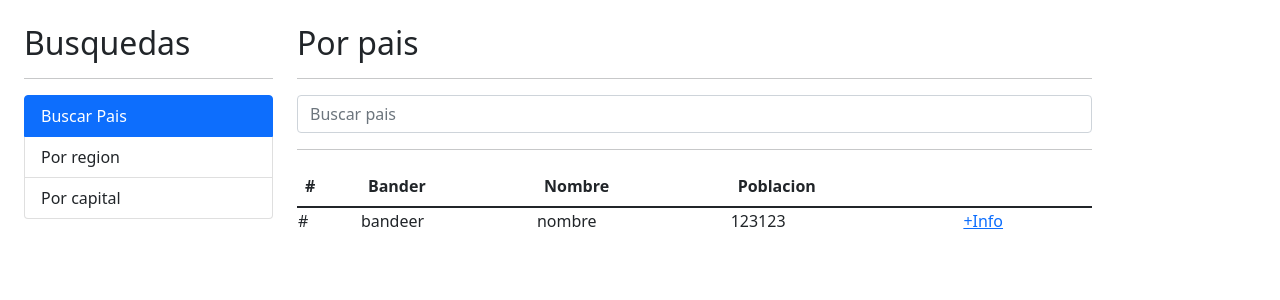
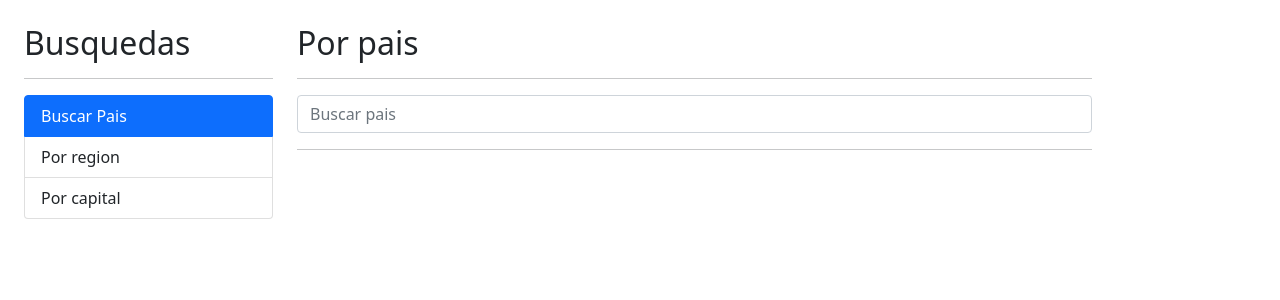
Before and after one commit to davidcrc/paisesApp, an Angular app: page / in a window 1280 px wide. Shown: the top 300 px of the page. Built offline with nearby package versions, Linux system fonts and the light colour scheme.

Commit message:
8-15. Llenar la tabla de paises

```diff
--- a/src/app/pais/pages/por-pais/por-pais.component.html
+++ b/src/app/pais/pages/por-pais/por-pais.component.html
@@ -22,7 +22,7 @@
 </div>
 
 <!-- TODO: Refactor this to component -->
-<div *ngIf="!hayError" class="row">
+<div *ngIf="paises.length > 0" class="row">
   <div class="col">
     <table class="table table-hover">
       <thead>
@@ -35,13 +35,17 @@
         </tr>
       </thead>
       <tbody>
-        <td>#</td>
-        <td>bandeer</td>
-        <td>nombre</td>
-        <td>123123</td>
-        <td>
-          <a href="#">+Info</a>
-        </td>
+        <tr *ngFor="let pais of paises; let i = index" >
+          <td>{{i+1}}</td>
+          <td>
+            <img [src]="pais.flags.png" alt="" class="small-flag" >
+          </td>
+          <td>{{pais.name.common}}</td>
+          <td>{{pais.population | number}}</td>
+          <td>
+            <a [routerLink]="['/pais', pais.cca2]"  >+Ver..</a>
+          </td>
+        </tr>
       </tbody>
     </table>
   </div>
--- a/src/app/pais/pages/por-pais/por-pais.component.ts
+++ b/src/app/pais/pages/por-pais/por-pais.component.ts
@@ -1,4 +1,5 @@
 import { Component, OnInit } from '@angular/core';
+import { Country } from '../../interfaces/pais.interface';
 import { PaisService } from '../../services/pais.service';
 
 @Component({
@@ -9,6 +10,7 @@
 export class PorPaisComponent implements OnInit {
   termino: string = '';
   hayError: Boolean = false;
+  paises: Country[] = [];
 
   constructor(private paisService: PaisService) {}
 
@@ -21,10 +23,12 @@
     this.paisService.buscarPais(this.termino).subscribe(
       (paises) => {
         console.log('paises', paises);
+        this.paises = paises;
       },
       (err) => {
         console.log('err', err);
         this.hayError = true;
+        this.paises = [];
       }
     );
   }
--- a/src/app/pais/pais.module.ts
+++ b/src/app/pais/pais.module.ts
@@ -1,6 +1,7 @@
 import { NgModule } from '@angular/core';
 import { CommonModule } from '@angular/common';
 import { FormsModule } from '@angular/forms';
+import { RouterModule } from '@angular/router';
 import { PorCapitalComponent } from './pages/por-capital/por-capital.component';
 import { PorPaisComponent } from './pages/por-pais/por-pais.component';
 import { PorRegionComponent } from './pages/por-region/por-region.component';
@@ -19,6 +20,6 @@
     PorRegionComponent,
     VerPaisComponent,
   ],
-  imports: [CommonModule, FormsModule],
+  imports: [CommonModule, RouterModule, FormsModule],
 })
 export class PaisModule {}
--- a/src/styles.css
+++ b/src/styles.css
@@ -1 +1,3 @@
-/* You can add global styles to this file, and also import other style files */
+.small-flag {
+  width: 50px;
+}
```
